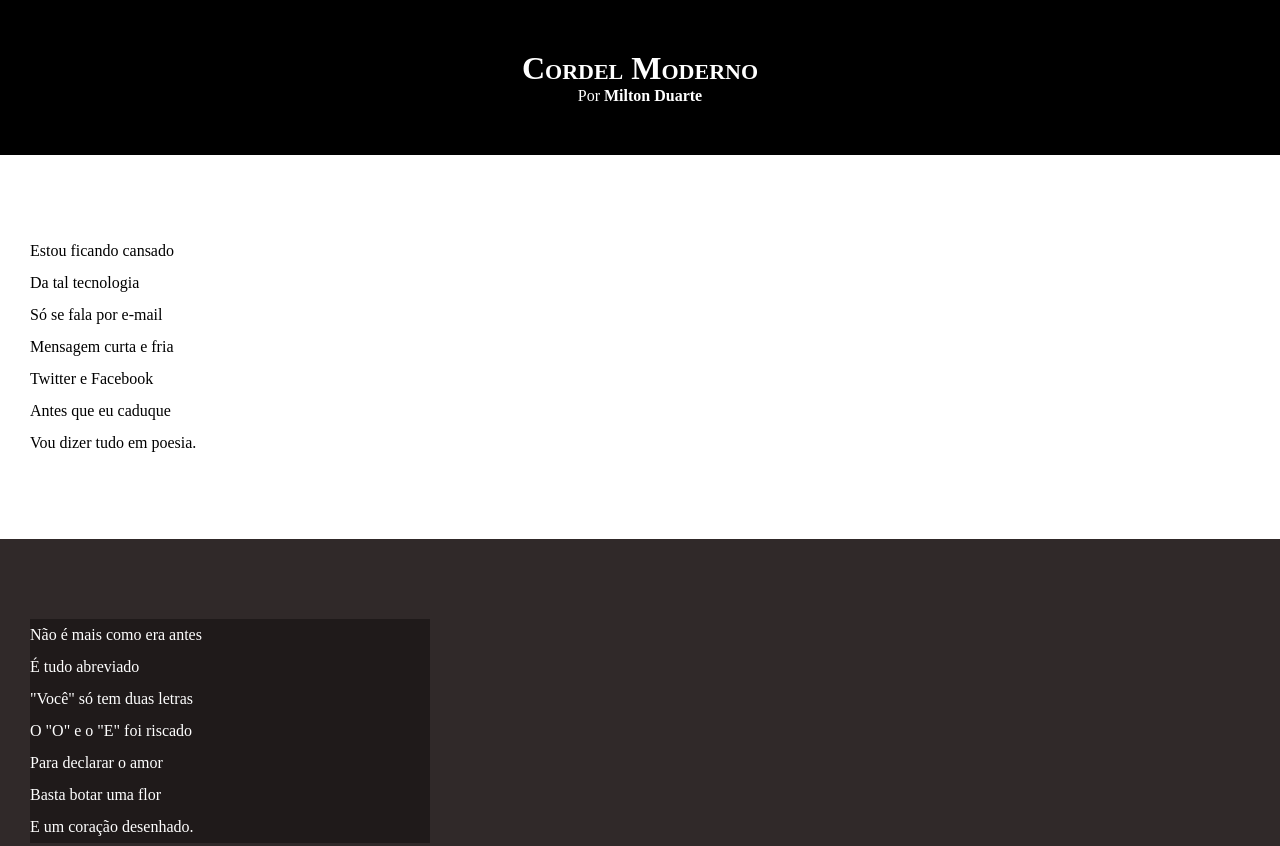
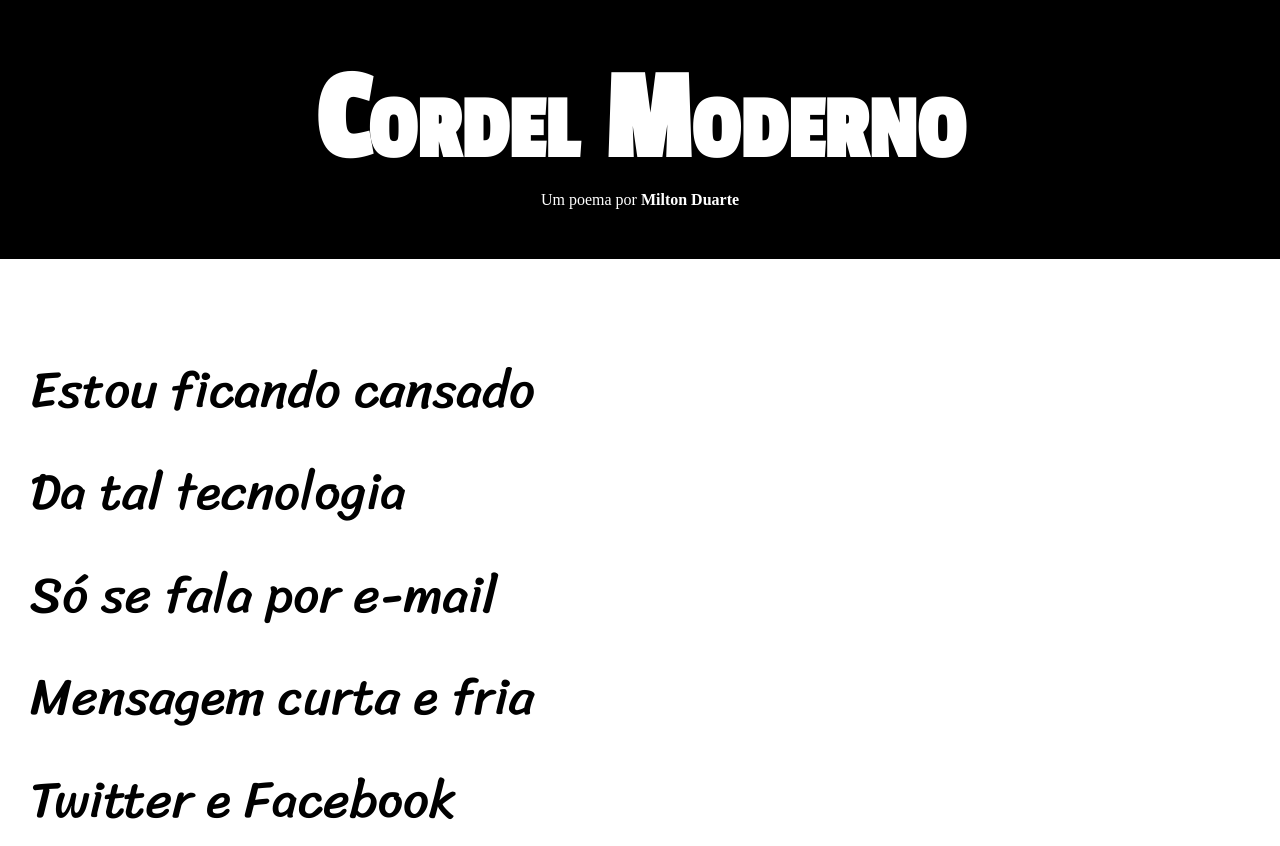
Before and after one commit to KauaHaymon/curso-html-css, a plain HTML site: page modulo 2/d011/index.html in a window 1280 px wide. Shown: the top 846 px of the page. Drawn offline with Linux system fonts and the light colour scheme.

Commit message:
update cordel

```diff
--- a/modulo 2/d011/index.html
+++ b/modulo 2/d011/index.html
@@ -10,7 +10,7 @@
 <body>
     <header>
         <h1>Cordel Moderno</h1>
-        <p>Por <a href="https://www.recantodasletras.com.br/poesias/3186743" target="_blank">Milton Duarte</a></p>
+        <p>Um poema por <a href="https://www.recantodasletras.com.br/poesias/3186743" target="_blank">Milton Duarte</a></p>
     </header>
     <section class="normal">
         <p>
--- a/modulo 2/d011/style.css
+++ b/modulo 2/d011/style.css
@@ -1,8 +1,19 @@
 @charset "UTF-8";
+
+@import url('https://fonts.googleapis.com/css2?family=Passion+One&display=swap');
+
+@import url('https://fonts.googleapis.com/css2?family=Sriracha&display=swap');
+
+:root {
+    --font1: Verdana, Geneva, Tahoma, sans-serif;
+    --font2: 'Passion One', cursive;
+    --font3: 'Sriracha', cursive;
+}
 
 * {
     margin: 0px;
     padding: 0px;
+    font-size: 1em;
 }
 
 html, body {
@@ -19,6 +30,8 @@ header, footer {
 header > h1 {
     padding-top: 50px;
     font-variant: small-caps;
+    font-family: var(--font2);
+    font-size: 10vw;
 }
 
 header > p {
@@ -40,6 +53,8 @@ section {
     padding-bottom: 10vh;
     line-height: 2em;
     padding-left: 30px;
+    font-family: var(--font3);
+    font-size: 4vw;
 }
 
 section.normal {
@@ -54,7 +69,9 @@ section.imagem {
 
 section.imagem > p {
     background-color: rgba(0, 0, 0, 0.356);
-    width: 400px;
+    border-radius: 5px;
+    display: inline-block;
+    padding: 5px;
 }
 
 footer {
```
